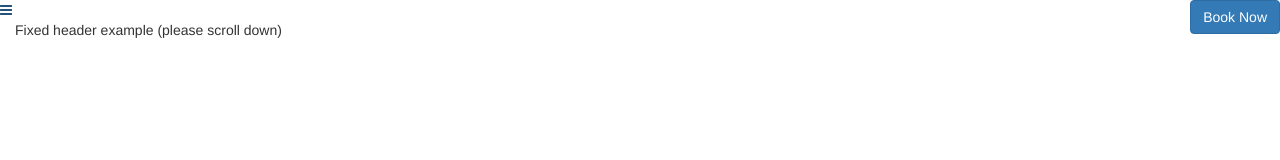
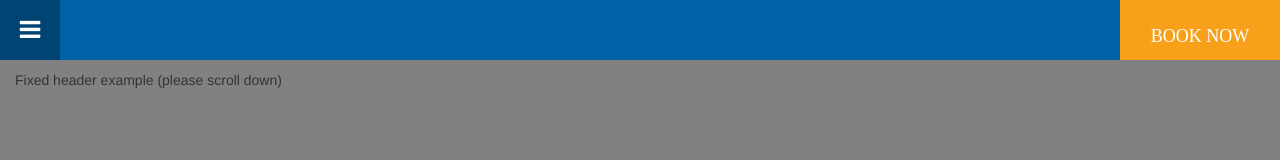
Before and after one commit to melanieseltzer/ui-nav-toggle, a plain HTML site: page source/index.html in a window 1280 px wide. Shown: the top 160 px of the page. Drawn offline with nearby package versions, Linux system fonts and the light colour scheme; files that its build step writes are made by us from their sources; the site is published under a folder, as on GitHub Pages, so addresses that start at the root find nothing.

Commit message:
Asset path change for Github pages

```diff
--- a/source/index.html
+++ b/source/index.html
@@ -7,7 +7,7 @@
   <link rel="stylesheet" type="text/css" href="https://raw.githubusercontent.com/necolas/normalize.css/master/normalize.css">
   <link rel="stylesheet" href="https://maxcdn.bootstrapcdn.com/bootstrap/3.3.7/css/bootstrap.min.css" integrity="sha384-BVYiiSIFeK1dGmJRAkycuHAHRg32OmUcww7on3RYdg4Va+PmSTsz/K68vbdEjh4u" crossorigin="anonymous">
   <link rel="stylesheet" type="text/css" href="https://maxcdn.bootstrapcdn.com/font-awesome/4.7.0/css/font-awesome.min.css">
-  <link rel="stylesheet" type="text/css" href="/stylesheets/all.css">
+  <link rel="stylesheet" type="text/css" href="stylesheets/all.css">
 </head>
 <body>
   <header>
@@ -32,6 +32,6 @@
 
   <script src="https://code.jquery.com/jquery-3.2.1.min.js" integrity="sha256-hwg4gsxgFZhOsEEamdOYGBf13FyQuiTwlAQgxVSNgt4=" crossorigin="anonymous"></script>
   <script src="https://maxcdn.bootstrapcdn.com/bootstrap/3.3.7/js/bootstrap.min.js" integrity="sha384-Tc5IQib027qvyjSMfHjOMaLkfuWVxZxUPnCJA7l2mCWNIpG9mGCD8wGNIcPD7Txa" crossorigin="anonymous"></script>
-  <script type="text/javascript" src="/javascripts/all.js"></script>
+  <script type="text/javascript" src="javascripts/all.js"></script>
 </body>
 </html>
```
